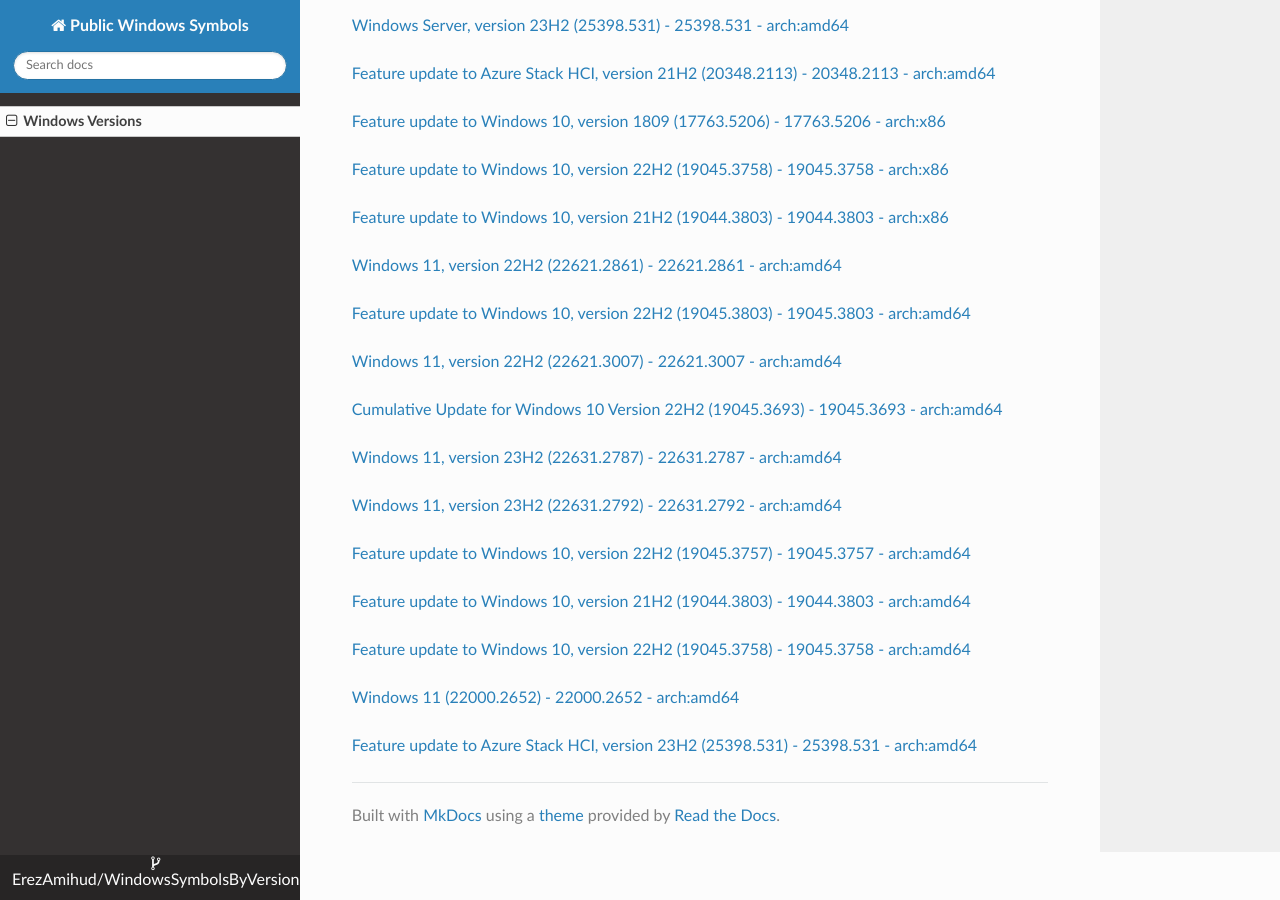
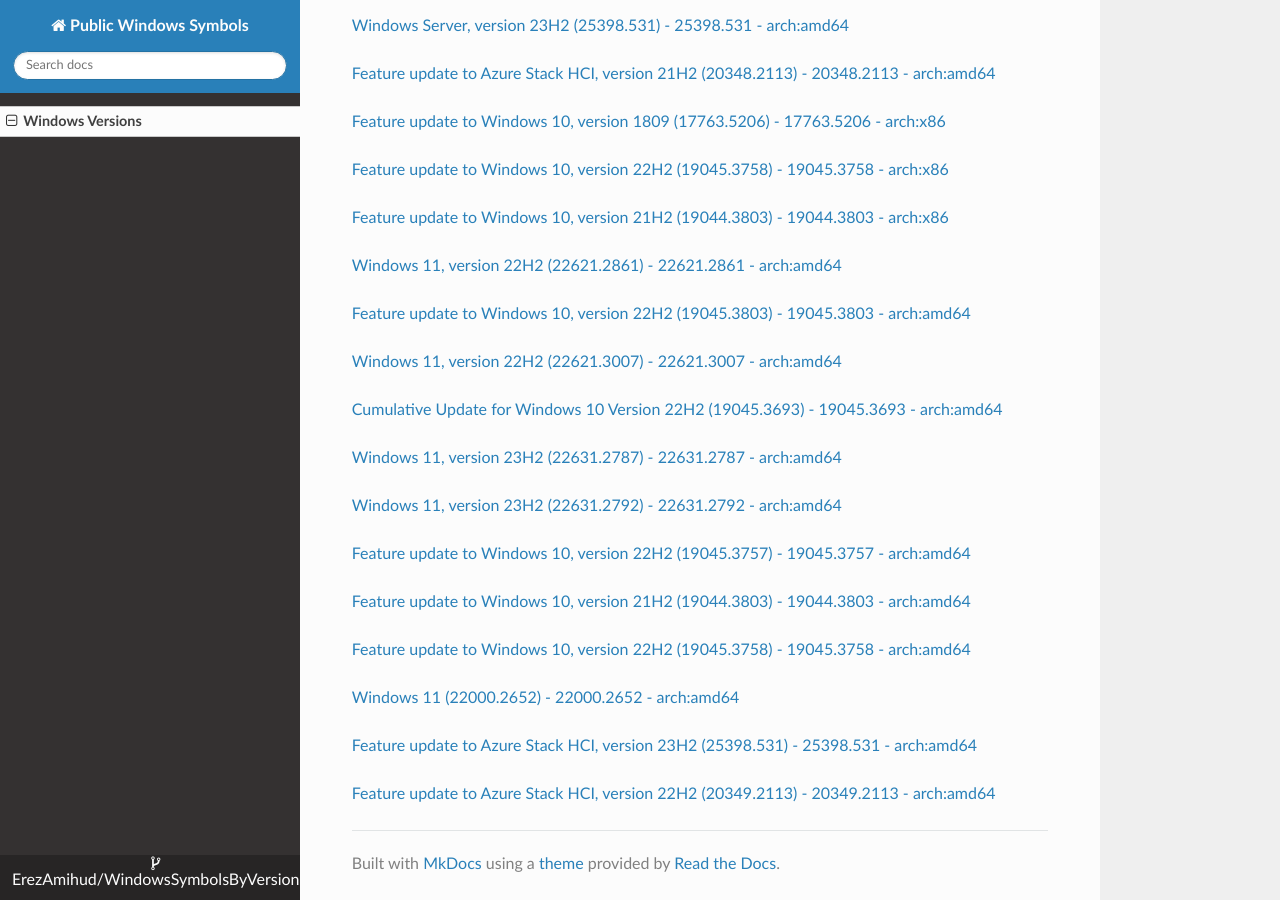
Before and after one commit to ErezAmihud/WindowsSymbolsByVersion, an MkDocs documentation site: the page built from docs/index.md, in a window 1280 px wide and 900 px high, scrolled down 20285 px. Built offline with MkDocs 1.6.1, drawn with Linux system fonts in a browser that asks for light colours; nearby versions of some CDN libraries.

Commit message:
Automated commit, add manifest for 186ddec5-e65a-4e6a-8a17-9a7a02ebd720

```diff
--- a/docs/index.md
+++ b/docs/index.md
@@ -1129,3 +1129,6 @@
 
 
 [Feature update to Azure Stack HCI, version 23H2 (25398.531) - 25398.531 - arch:amd64](https://github.com/ErezAmihud/WindowsSymbolsByVersion/blob/main/manifests/db0e506c-5393-4c26-ae16-51bc62793b86.manifest)
+
+
+[Feature update to Azure Stack HCI, version 22H2 (20349.2113) - 20349.2113 - arch:amd64](https://github.com/ErezAmihud/WindowsSymbolsByVersion/blob/main/manifests/186ddec5-e65a-4e6a-8a17-9a7a02ebd720.manifest)
```
Also changed, not shown: process_builds.json (+1 -1 lines), 1 other file.
